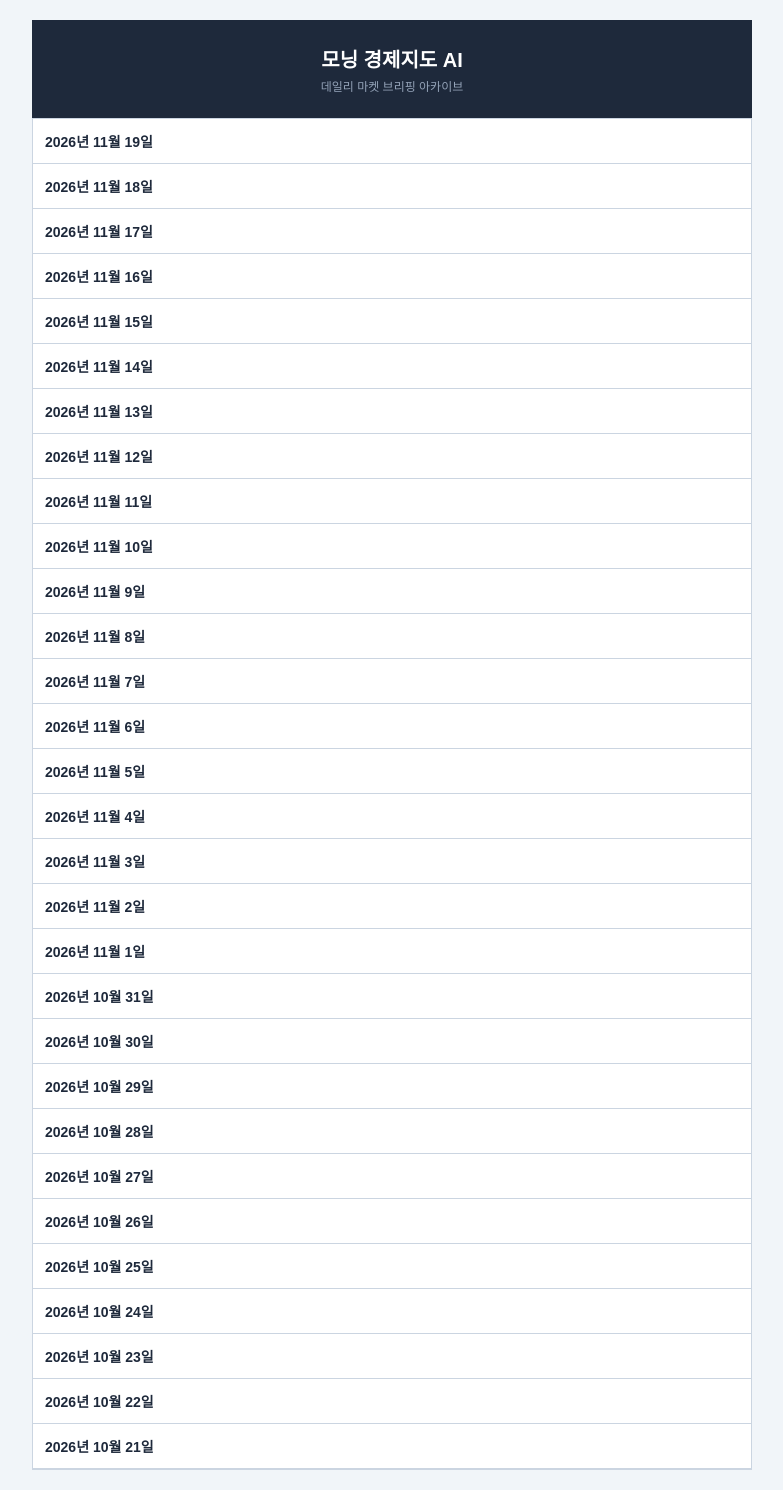
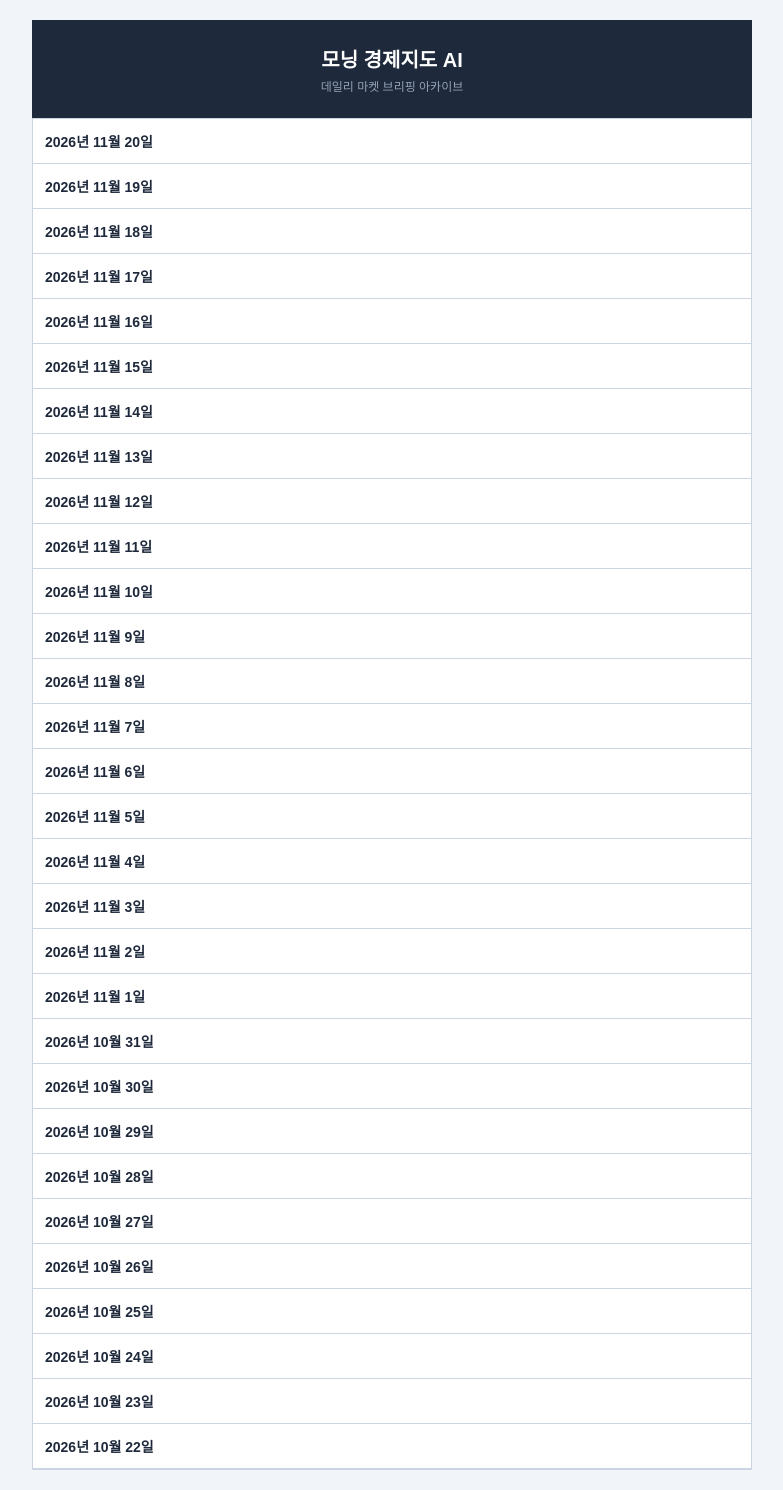
Before and after one commit to kijm32-ops/morning-briefing, a plain HTML site: page docs/index.html in a window 1280 px wide. Shown: the whole page, without its empty margins (248-1031 px from the left). Drawn offline with Linux system fonts and the light colour scheme.

Commit message:
index: 2026-11-20 갱신

```diff
--- a/docs/index.html
+++ b/docs/index.html
@@ -20,6 +20,8 @@
       <div style="font-size:12px; color:#94A3B8; margin-top:4px;">데일리 마켓 브리핑 아카이브</div>
     </div>
     <ul><li style="padding:12px; border-bottom:1px solid #CBD5E1;">
+       <a href="reports/2026-11-20.html" style="text-decoration:none; color:#1E293B; font-weight:bold;">2026년 11월 20일</a>
+     </li><li style="padding:12px; border-bottom:1px solid #CBD5E1;">
        <a href="reports/2026-11-19.html" style="text-decoration:none; color:#1E293B; font-weight:bold;">2026년 11월 19일</a>
      </li><li style="padding:12px; border-bottom:1px solid #CBD5E1;">
        <a href="reports/2026-11-18.html" style="text-decoration:none; color:#1E293B; font-weight:bold;">2026년 11월 18일</a>
@@ -77,8 +79,6 @@
        <a href="reports/2026-10-23.html" style="text-decoration:none; color:#1E293B; font-weight:bold;">2026년 10월 23일</a>
      </li><li style="padding:12px; border-bottom:1px solid #CBD5E1;">
        <a href="reports/2026-10-22.html" style="text-decoration:none; color:#1E293B; font-weight:bold;">2026년 10월 22일</a>
-     </li><li style="padding:12px; border-bottom:1px solid #CBD5E1;">
-       <a href="reports/2026-10-21.html" style="text-decoration:none; color:#1E293B; font-weight:bold;">2026년 10월 21일</a>
      </li></ul>
   </div>
 </body>
```
